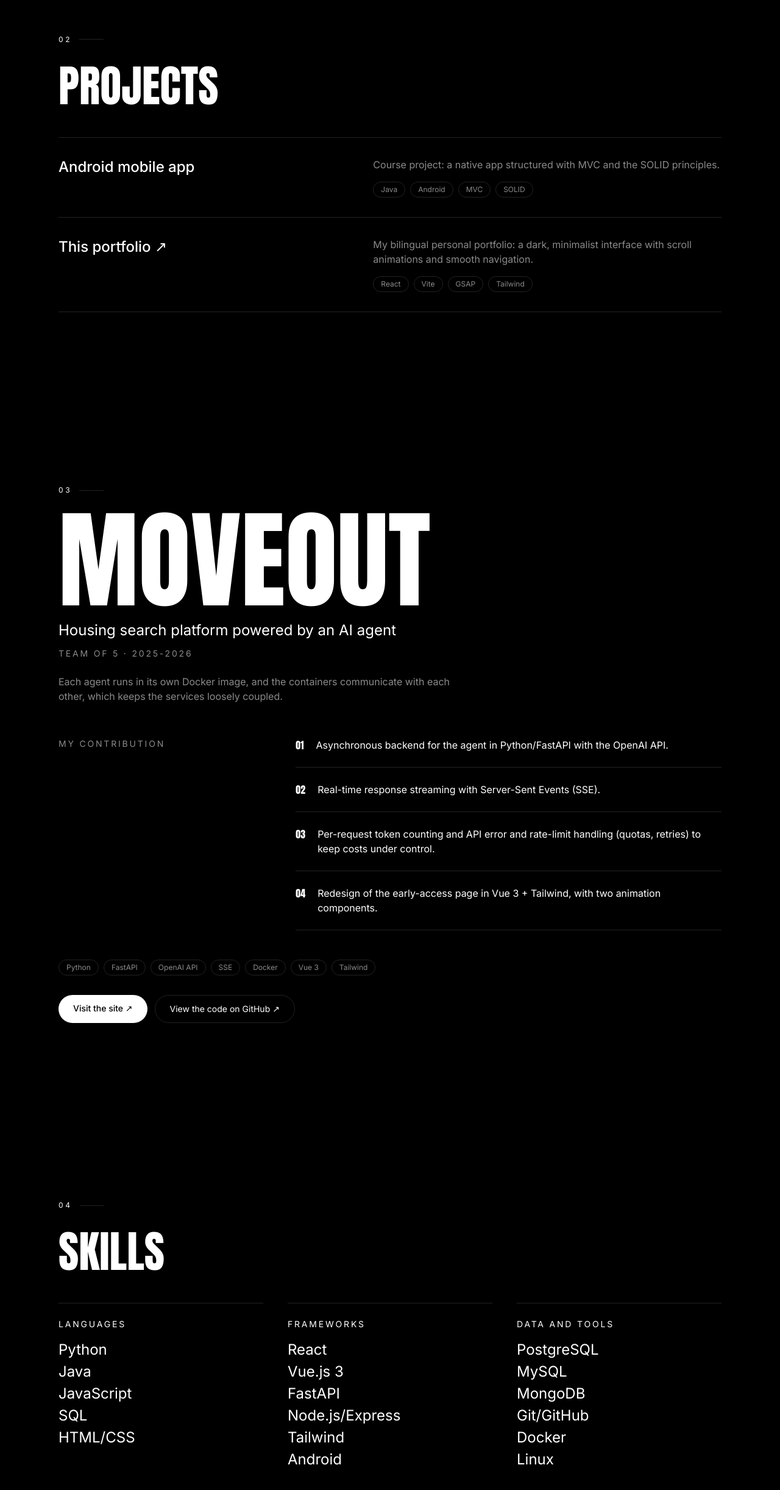
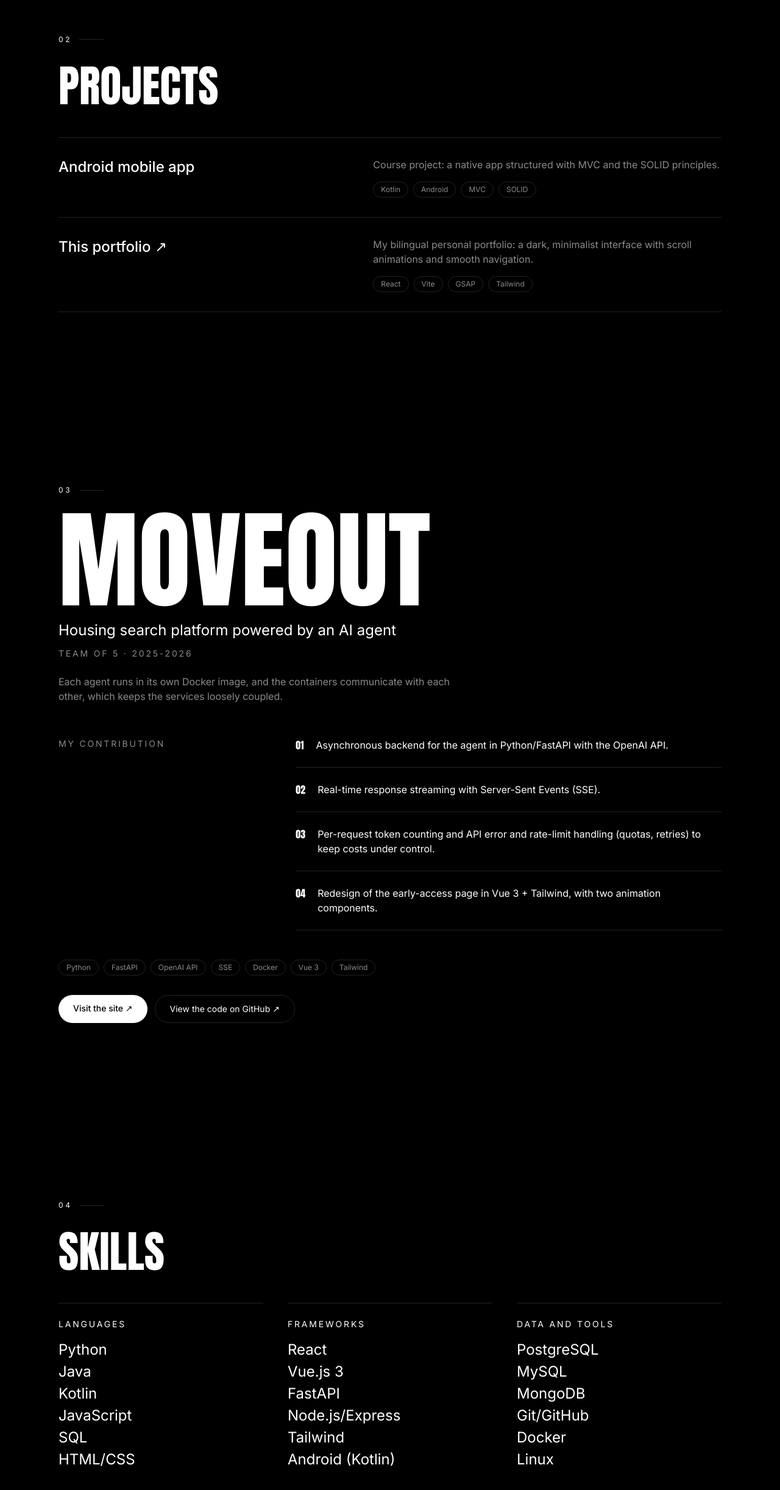
Before and after one commit to GestherMichel/portfolio, a React (Vite) app: page / in a window 1280 px wide. Shown: the part 939-3383 px from the top of the page at 61% size. Built offline with nearby package versions, Linux system fonts and the light colour scheme.

Commit message:
Corrige le projet Android en Kotlin et ajoute le lien du portfolio aux CV
Le projet Android et les compétences mentionnent Kotlin, sur le site comme dans les deux CV. Les CV affichent l'adresse du portfolio.

```diff
--- a/src/data/projects.js
+++ b/src/data/projects.js
@@ -63,7 +63,7 @@ export const projects = [
       fr: 'Travail pratique : application native structurée selon MVC et les principes SOLID.',
       en: 'Course project: a native app structured with MVC and the SOLID principles.',
     },
-    stack: ['Java', 'Android', 'MVC', 'SOLID'],
+    stack: ['Kotlin', 'Android', 'MVC', 'SOLID'],
     link: null,
   },
   {
@@ -80,11 +80,11 @@ export const projects = [
 export const skills = [
   {
     group: { fr: 'Langages', en: 'Languages' },
-    items: ['Python', 'Java', 'JavaScript', 'SQL', 'HTML/CSS'],
+    items: ['Python', 'Java', 'Kotlin', 'JavaScript', 'SQL', 'HTML/CSS'],
   },
   {
     group: { fr: 'Cadriciels', en: 'Frameworks' },
-    items: ['React', 'Vue.js 3', 'FastAPI', 'Node.js/Express', 'Tailwind', 'Android'],
+    items: ['React', 'Vue.js 3', 'FastAPI', 'Node.js/Express', 'Tailwind', 'Android (Kotlin)'],
   },
   {
     group: { fr: 'Données et outils', en: 'Data and tools' },
```
Also changed, not shown: 2 other files (tests, documents, lock files or other folders).
